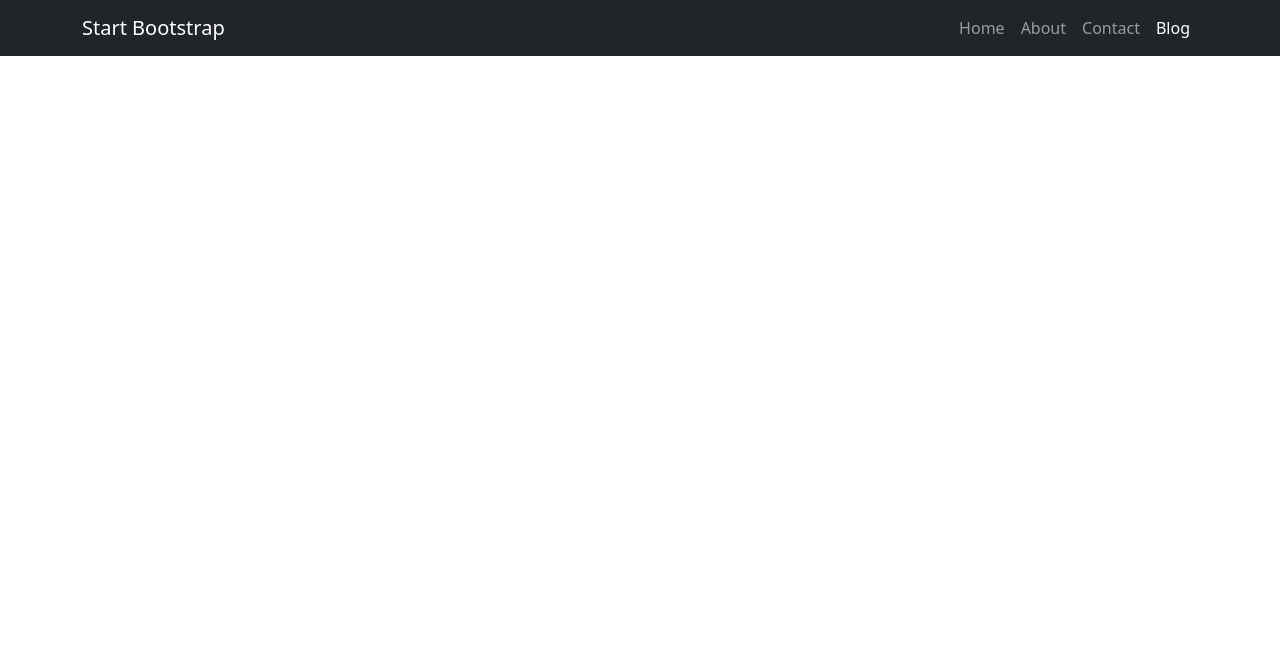
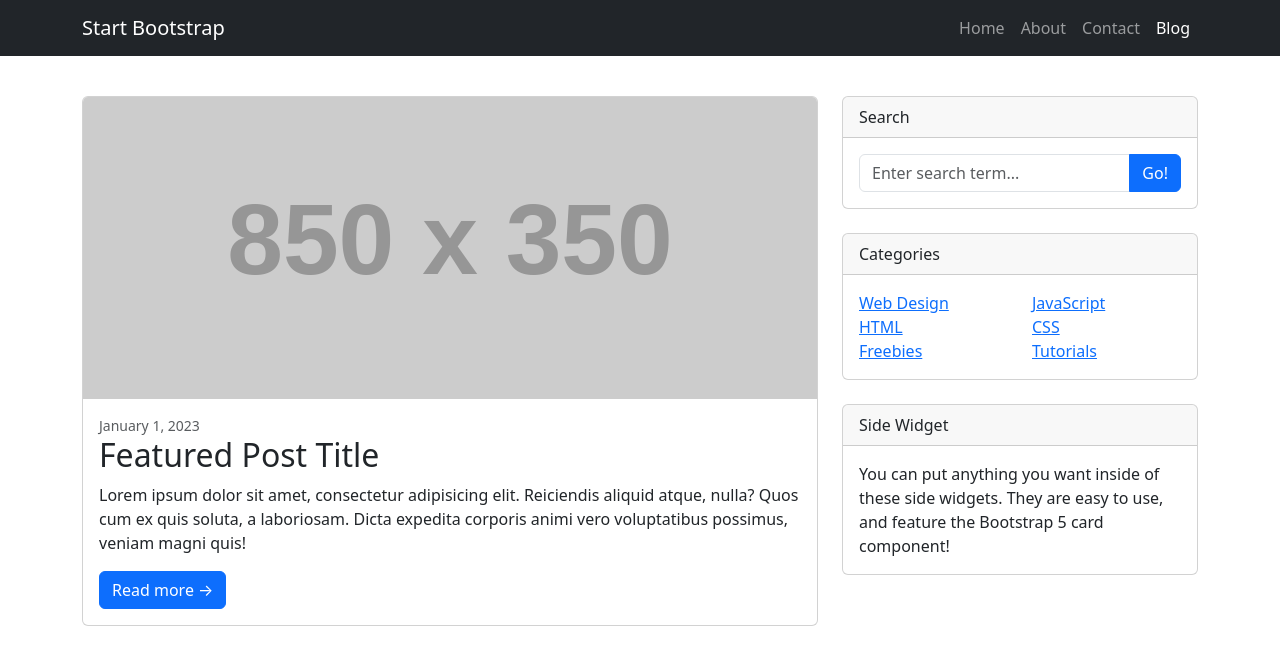
Before and after one commit to sahil-elescript/Bootstrap, a website: page npm/template.html in a window 1280 px wide. Drawn offline with nearby package versions, Linux system fonts and the light colour scheme; placeholder pictures from the web are drawn by us.

Commit message:
Page content commit

```diff
--- a/npm/template.html
+++ b/npm/template.html
@@ -3,12 +3,12 @@
 <head>
   <meta charset="UTF-8">
   <meta name="viewport" content="width=device-width, initial-scale=1">
-  <title>Bootstrap Navbar Example</title>
+  <title>Blog Layout Example</title>
   <link href="https://cdn.jsdelivr.net/npm/bootstrap@5.3.3/dist/css/bootstrap.min.css" rel="stylesheet">
 </head>
 <body>
 
-<nav class="navbar navbar-expand-lg navbar-dark bg-dark">
+<nav class="navbar navbar-expand-lg navbar-dark bg-dark fixed-top">
   <div class="container">
     <a class="navbar-brand" href="#">Start Bootstrap</a>
     <button class="navbar-toggler" type="button" data-bs-toggle="collapse" data-bs-target="#navbarNav"
@@ -17,23 +17,73 @@
     </button>
     <div class="collapse navbar-collapse justify-content-end" id="navbarNav">
       <ul class="navbar-nav">
-        <li class="nav-item">
-          <a class="nav-link" href="#">Home</a>
-        </li>
-        <li class="nav-item">
-          <a class="nav-link" href="#">About</a>
-        </li>
-        <li class="nav-item">
-          <a class="nav-link" href="#">Contact</a>
-        </li>
-        <li class="nav-item">
-          <a class="nav-link active" aria-current="page" href="#">Blog</a>
-        </li>
+        <li class="nav-item"><a class="nav-link" href="#">Home</a></li>
+        <li class="nav-item"><a class="nav-link" href="#">About</a></li>
+        <li class="nav-item"><a class="nav-link" href="#">Contact</a></li>
+        <li class="nav-item"><a class="nav-link active" aria-current="page" href="#">Blog</a></li>
       </ul>
     </div>
   </div>
 </nav>
 
+<div class="container mt-5 pt-5">
+  <div class="row">
+    <div class="col-lg-8">
+      <div class="card mb-4">
+        <img class="card-img-top" src="https://via.placeholder.com/850x350" alt="...">
+        <div class="card-body">
+          <div class="small text-muted">January 1, 2023</div>
+          <h2 class="card-title">Featured Post Title</h2>
+          <p class="card-text">Lorem ipsum dolor sit amet, consectetur adipisicing elit. Reiciendis aliquid atque, nulla? Quos cum ex quis soluta, a laboriosam. Dicta expedita corporis animi vero voluptatibus possimus, veniam magni quis!</p>
+          <a class="btn btn-primary" href="#!">Read more →</a>
+        </div>
+      </div>
+    </div>
+
+    <div class="col-lg-4">
+      <!-- Search widget -->
+      <div class="card mb-4">
+        <div class="card-header">Search</div>
+        <div class="card-body">
+          <div class="input-group">
+            <input class="form-control" type="text" placeholder="Enter search term..." aria-label="Enter search term..." aria-describedby="button-search">
+            <button class="btn btn-primary" id="button-search" type="button">Go!</button>
+          </div>
+        </div>
+      </div>
+
+      <div class="card mb-4">
+        <div class="card-header">Categories</div>
+        <div class="card-body">
+          <div class="row">
+            <div class="col-sm-6">
+              <ul class="list-unstyled mb-0">
+                <li><a href="#!">Web Design</a></li>
+                <li><a href="#!">HTML</a></li>
+                <li><a href="#!">Freebies</a></li>
+              </ul>
+            </div>
+            <div class="col-sm-6">
+              <ul class="list-unstyled mb-0">
+                <li><a href="#!">JavaScript</a></li>
+                <li><a href="#!">CSS</a></li>
+                <li><a href="#!">Tutorials</a></li>
+              </ul>
+            </div>
+          </div>
+        </div>
+      </div>
+
+      <div class="card mb-4">
+        <div class="card-header">Side Widget</div>
+        <div class="card-body">
+          You can put anything you want inside of these side widgets. They are easy to use, and feature the Bootstrap 5 card component!
+        </div>
+      </div>
+    </div>
+  </div>
+</div>
+
 <script src="https://cdn.jsdelivr.net/npm/bootstrap@5.3.3/dist/js/bootstrap.bundle.min.js"></script>
 </body>
 </html>
```
